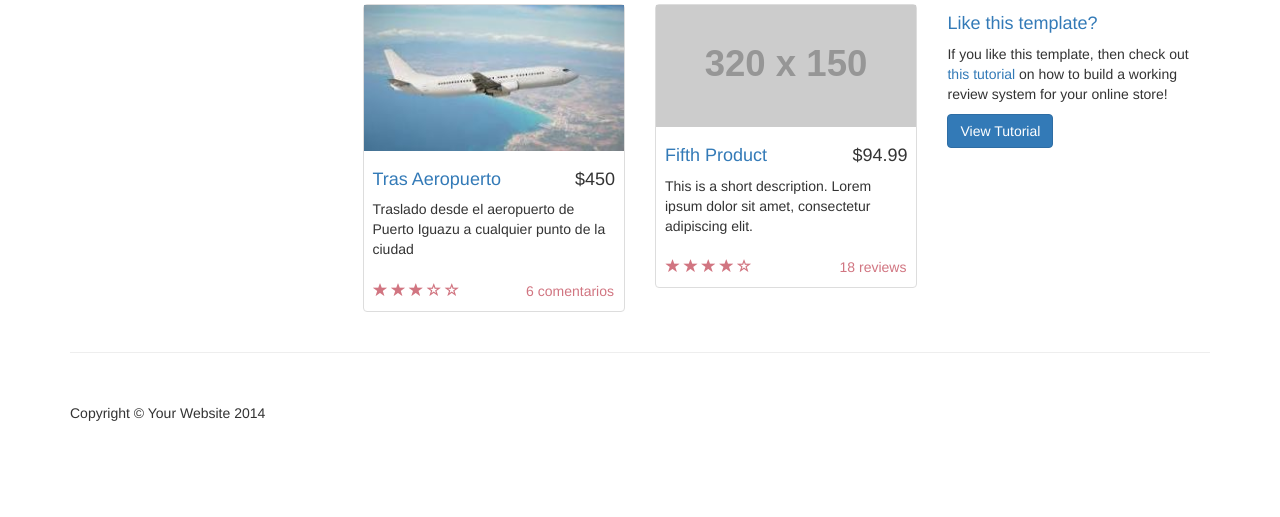
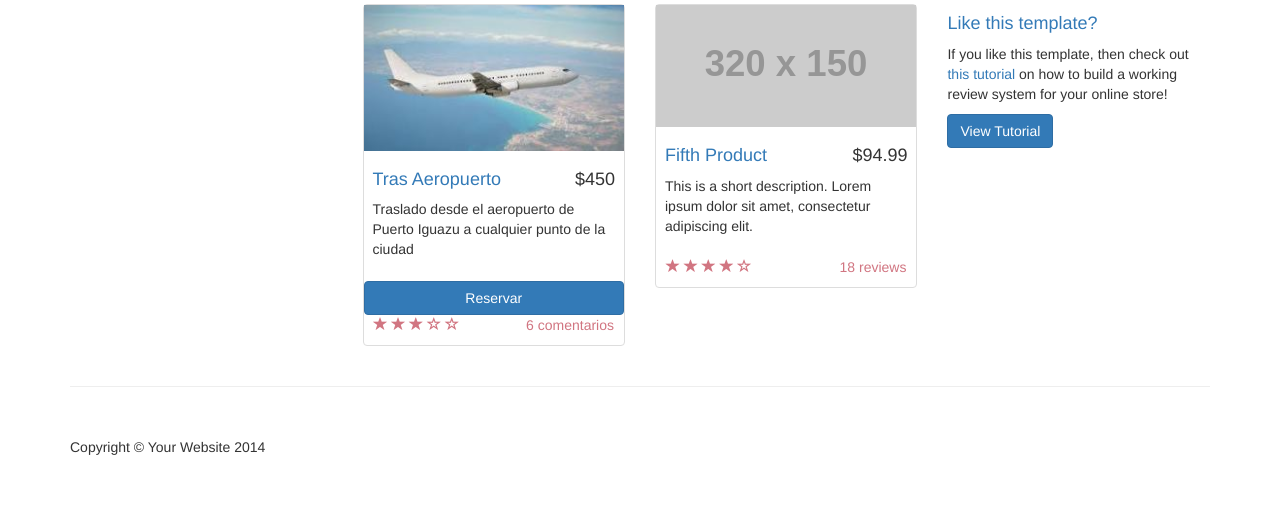
Before and after one commit to facundokpo04/traslados, a CodeIgniter app: page /database/ in a window 1280 px wide. Shown: the part 718-1235 px from the top of the page. Before the commit the page ends 1139 px from the top, so only its background shows below. Run offline with CodeIgniter, Linux system fonts and the light colour scheme; grey boxes labelled with a size stand in for pictures from a placeholder-image service; some libraries are stand-ins or nearby versions.

```diff
--- a/application/views/home/index.php
+++ b/application/views/home/index.php
@@ -107,6 +107,7 @@
                                 </h4>
                                 <p>Traslado desde el aeropuerto de Puerto Iguazu a cualquier punto de la ciudad</p>
                             </div>
+                            <button type="button" class="btn btn-primary btn-block">Reservar</button>
                             <div class="ratings">
                                 <p class="pull-right">6 comentarios</p>
                                 <p>
```
